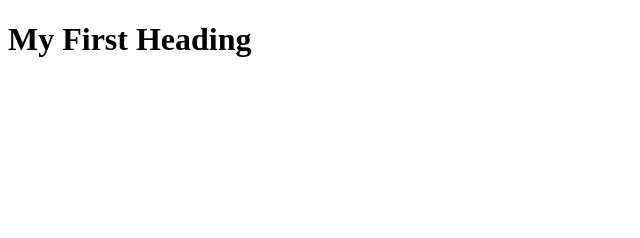
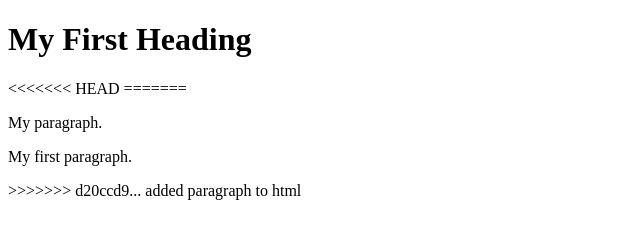
Before and after one commit to mgryshenko/playground-git, a plain HTML site: page index.html in a window 1280 px wide. Shown: the whole page, without its empty margins (0-640 px from the left). Drawn offline with Linux system fonts and the light colour scheme.

Commit message:
added paragraph to html

```diff
--- a/index.html
+++ b/index.html
@@ -3,6 +3,11 @@
 <body>
 
 <h1>My First Heading</h1>
+<<<<<<< HEAD
+=======
+<p>My paragraph.</p>
+<p>My first paragraph.</p>
+>>>>>>> d20ccd9... added paragraph to html
 
 </body>
 </html>
```
